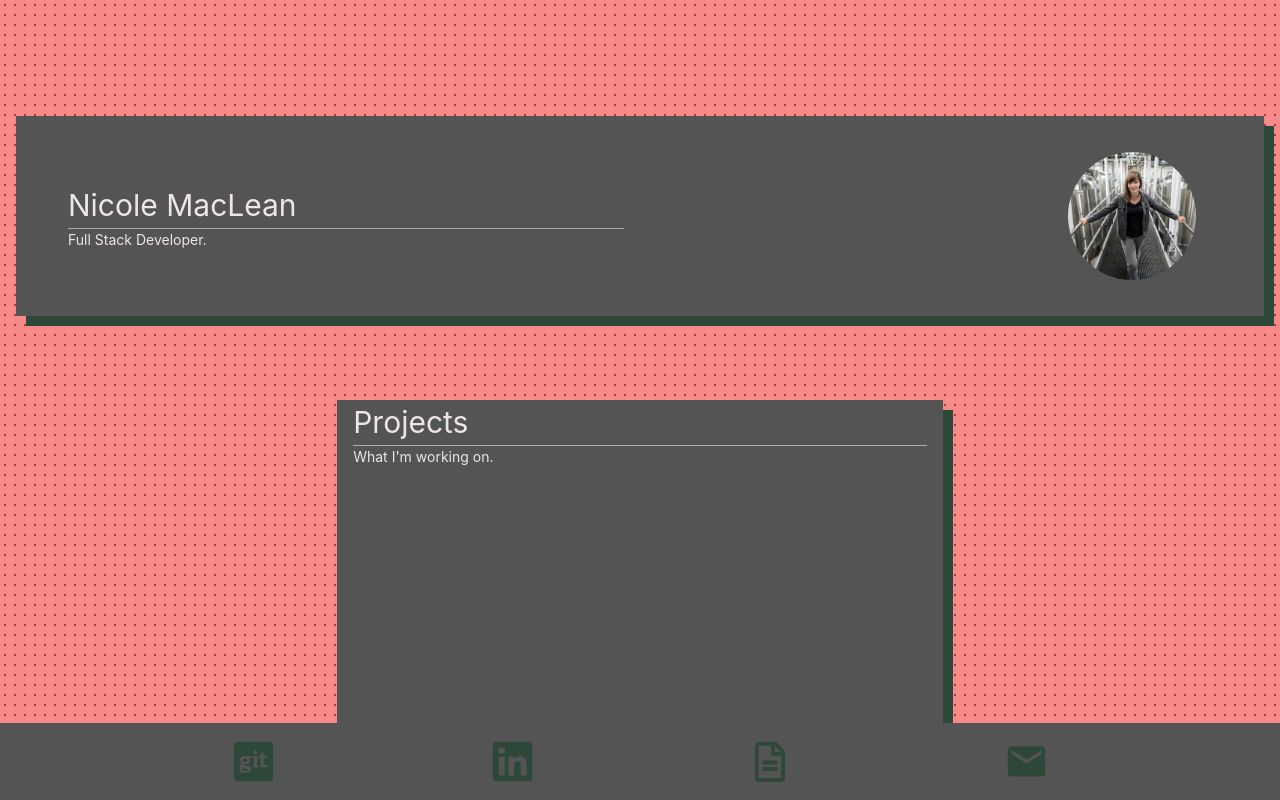
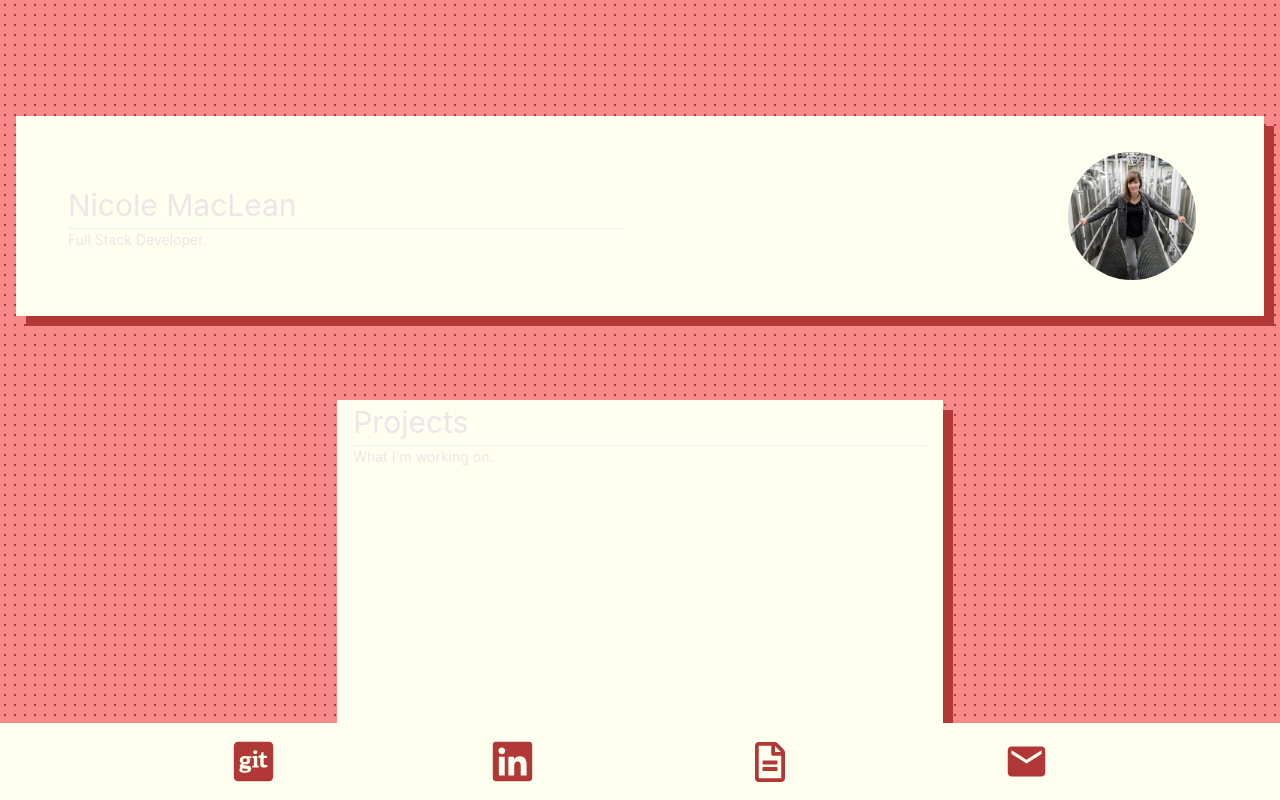
Before and after one commit to niccmac/myprofile, a React (Create React App) app: page / in a window 1280 px wide. Built offline with nearby package versions, Linux system fonts and the light colour scheme.

Commit message:
Change background colors

```diff
--- a/src/components/contact.jsx
+++ b/src/components/contact.jsx
@@ -8,7 +8,7 @@ import {
   AlertDialogFooter,
   Button,
   AlertDialogBody,
-  useToast,
+  useToast
 } from "@chakra-ui/react";
 
 import { useRef, useState } from "react";
@@ -32,7 +32,7 @@ export default function Contact() {
       status: "success",
       duration: 1000,
       isClosable: true,
-      position: "top",
+      position: "top"
     });
   }
 
@@ -40,18 +40,18 @@ export default function Contact() {
     {
       title: "Open my GitHub",
       link: "https://github.com/niccmac",
-      icon: <FaGitSquare size="45" color="#2D4739" />,
+      icon: <FaGitSquare size="45" color="#b23838" />
     },
     {
       title: "Open my LinkedIn",
       link: "https://www.linkedin.com/in/nicole-maclean/",
-      icon: <FaLinkedin size="45" color="#2D4739" />,
+      icon: <FaLinkedin size="45" color="#b23838" />
     },
     {
       title: "Open my resume",
       link: "https://www.cakeresume.com/s--JTk4kmJ9lt80lFKgKeCDZg--/nicole-maclean",
-      icon: <FaRegFileAlt size="40" color="#2D4739" />,
-    },
+      icon: <FaRegFileAlt size="40" color="#b23838" />
+    }
   ];
   return (
     <div>
@@ -59,7 +59,7 @@ export default function Contact() {
         display="flex"
         justifyContent="space-evenly"
         alignItems="center"
-        backgroundColor="brand.600"
+        backgroundColor="#FFFFF0"
         padding={4}
       >
         {contacts.map((contact) => {
@@ -73,7 +73,7 @@ export default function Contact() {
         })}
 
         <div title="Copy my email to your clipboard">
-          <MdEmail size="45" onClick={copy} color="#2D4739" />
+          <MdEmail size="45" onClick={copy} color="#b23838" />
         </div>
       </Box>
     </div>
--- a/src/components/email.jsx
+++ b/src/components/email.jsx
@@ -55,10 +55,10 @@ export default function Email() {
   };
 
   return (
-    <SimpleGrid columns={1} backgroundColor="brand.600" w={["92%", "70%"]}>
+    <SimpleGrid columns={1} backgroundColor="#FFFFF0" w={["92%", "70%"]}>
       <Box
         colSpan={1}
-        style={{ boxShadow: "10px 10px  #2D4739" }}
+        style={{ boxShadow: "10px 10px  #b23838" }}
         padding={[4, 8]}
       >
         <Center flexDirection="column">
--- a/src/components/profile.jsx
+++ b/src/components/profile.jsx
@@ -10,10 +10,10 @@ export default function Profile() {
       padding={[4, 8]}
       w="100%"
       justifyContent="space-between"
-      backgroundColor="brand.600"
+      backgroundColor="#FFFFF0"
       marginBottom={"20px"}
       style={{
-        boxShadow: "10px 10px #2D4739"
+        boxShadow: "10px 10px #b23838"
       }}
     >
       <Container flexDirection="column" align="left" margin={1} maxWidth="100%">
--- a/src/components/projects.jsx
+++ b/src/components/projects.jsx
@@ -131,11 +131,11 @@ export const Projects = () => {
             <Container
               flexDirection="column"
               align="left"
-              backgroundColor="brand.600"
+              backgroundColor="#FFFFF0"
               h="95%"
               w="100%"
               style={{
-                boxShadow: "10px 10px  #2D4739"
+                boxShadow: "10px 10px  #b23838"
               }}
             >
               <Text fontSize="3xl" w="100%">
@@ -158,11 +158,11 @@ export const Projects = () => {
                   flexDirection="column"
                   align="left"
                   justifyContent="center"
-                  backgroundColor="brand.600"
+                  backgroundColor="#FFFFF0"
                   h="95%"
                   w="100%"
                   style={{
-                    boxShadow: "10px 10px  #2D4739"
+                    boxShadow: "10px 10px  #b23838"
                   }}
                 >
                   <Container
@@ -170,7 +170,7 @@ export const Projects = () => {
                     flexDirection="column"
                     align="left"
                     margin={1}
-                    backgroundColor="brand.600"
+                    backgroundColor="#FFFFF0"
                     h="35%"
                     w="80%"
                     m={10}
--- a/src/components/skills.jsx
+++ b/src/components/skills.jsx
@@ -119,12 +119,12 @@ export default function Skills() {
     }
   ];
   return (
-    <SimpleGrid columns={1} backgroundColor="brand.600" w={["92%", "70%"]}>
+    <SimpleGrid columns={1} backgroundColor="#FFFFF0" w={["92%", "70%"]}>
       <Box
         colSpan={1}
         padding={[4, 8]}
         style={{
-          boxShadow: "10px 10px  #2D4739"
+          boxShadow: "10px 10px  #b23838"
         }}
       >
         <Center flexDirection="column">
--- a/src/components/work.jsx
+++ b/src/components/work.jsx
@@ -214,11 +214,11 @@ export default function Work() {
   ];
 
   return (
-    <SimpleGrid columns={1} backgroundColor="brand.600" w={["92%", "70%"]}>
+    <SimpleGrid columns={1} backgroundColor="#FFFFF0" w={["92%", "70%"]}>
       <Box
         colSpan={1}
         padding={[4, 8]}
-        style={{ boxShadow: "10px 10px #2D4739" }}
+        style={{ boxShadow: "10px 10px #b23838" }}
       >
         <Center flexDirection="column">
           <Container
```
